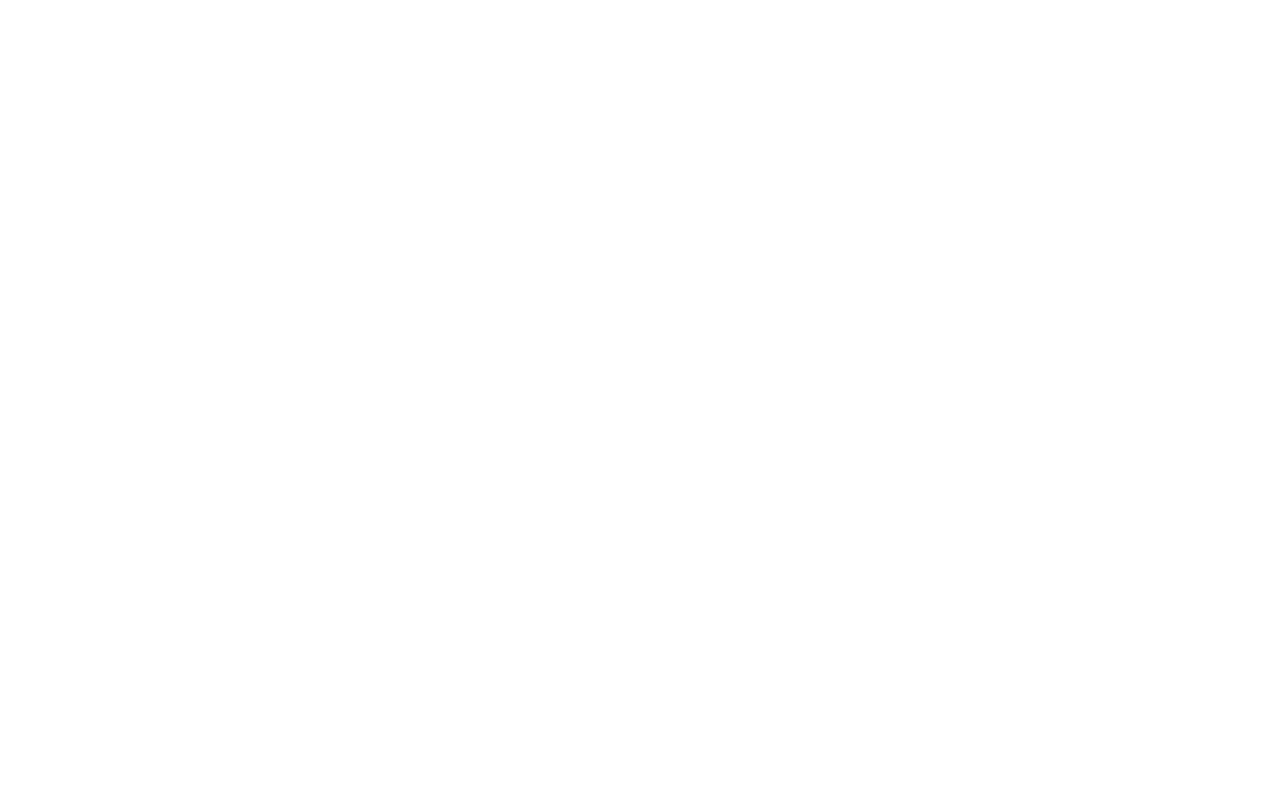
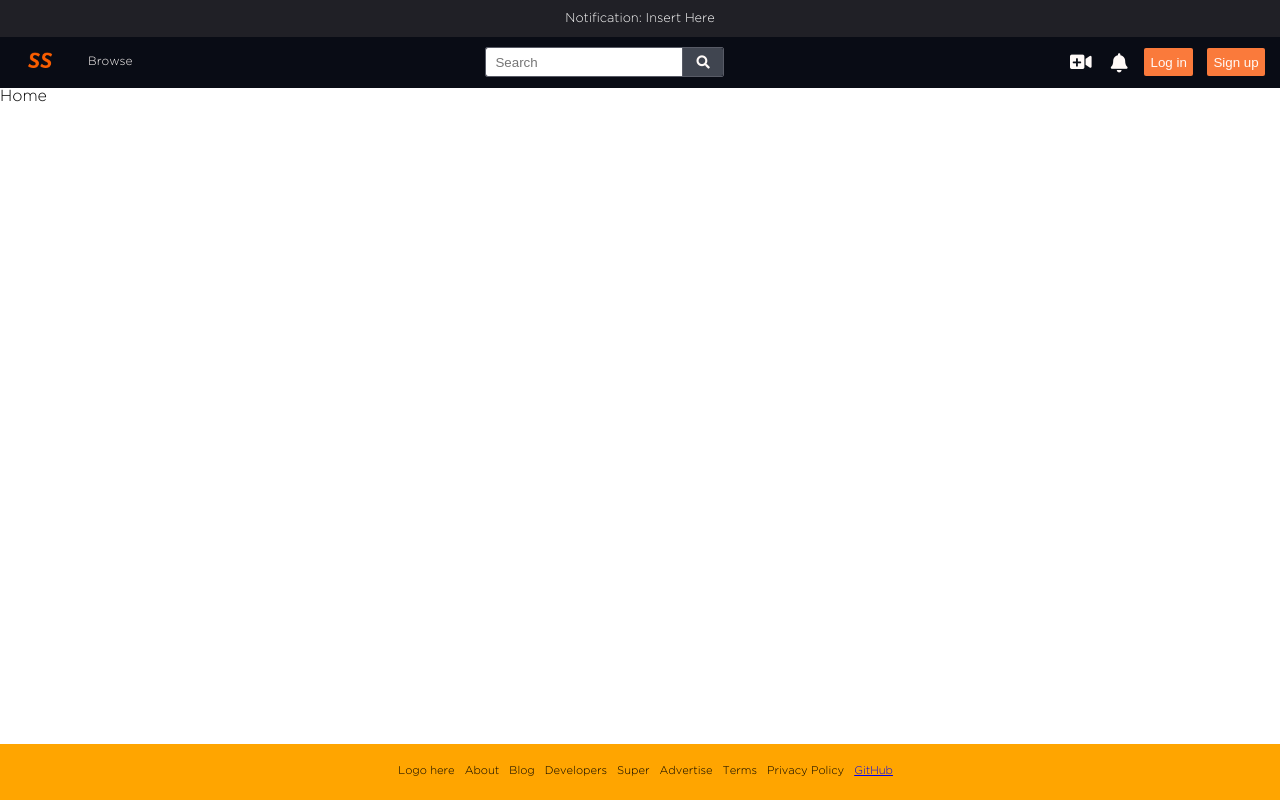
Before and after one commit to pink-cupcakes/youKlipDashboard, a React (Create React App) app in the folder client/: page /home in a window 1280 px wide. Built offline with nearby package versions, Linux system fonts and the light colour scheme.

Commit message:
Styling for header and notification bars

```diff
--- a/client/public/index.html
+++ b/client/public/index.html
@@ -10,7 +10,7 @@
       homescreen on Android. See https://developers.google.com/web/fundamentals/engage-and-retain/web-app-manifest/
     -->
     <link rel="manifest" href="%PUBLIC_URL%/manifest.json">
-    <link rel="shortcut icon" href="%PUBLIC_URL%/favicon.ico">
+
     <!--
       Notice the use of %PUBLIC_URL% in the tags above.
       It will be replaced with the URL of the `public` folder during the build.
@@ -19,8 +19,10 @@
       work correctly both with client-side routing and a non-root public URL.
       Learn how to configure a non-root public URL by running `npm run build`.
     -->
-    <link rel="stylesheet" href="https://use.fontawesome.com/releases/v5.0.13/css/all.css" integrity="sha384-DNOHZ68U8hZfKXOrtjWvjxusGo9WQnrNx2sqG0tfsghAvtVlRW3tvkXWZh58N9jp" crossorigin="anonymous">
 
+    <link rel="stylesheet" href="https://use.fontawesome.com/releases/v5.0.12/css/solid.css" integrity="sha384-VxweGom9fDoUf7YfLTHgO0r70LVNHP5+Oi8dcR4hbEjS8UnpRtrwTx7LpHq/MWLI" crossorigin="anonymous">
+    <link rel="stylesheet" href="https://use.fontawesome.com/releases/v5.0.12/css/regular.css" integrity="sha384-RGDxJbFQcd3/Rei8rYb+3xO3YREd0abxm8WfLkYj7j4HHo5ZVuNUGVx8H8GbpFTQ" crossorigin="anonymous">
+    <link rel="stylesheet" href="https://use.fontawesome.com/releases/v5.0.12/css/fontawesome.css" integrity="sha384-rnr8fdrJ6oj4zli02To2U/e6t1qG8dvJ8yNZZPsKHcU7wFK3MGilejY5R/cUc5kf" crossorigin="anonymous">
 
     <title>React App</title>
   </head>
--- a/client/src/App.js
+++ b/client/src/App.js
@@ -7,7 +7,9 @@
 import Notifications from './components/Notifications';
 import Header from './components/Header';
 import Login from './components/Login';
+import Home from './components/Home';
 import Footer from './components/Footer';
+
 
 class App extends Component {
   render() {
@@ -15,7 +17,8 @@
       <Router>
         <div className="app">
           <Notifications />
-          <Header />
+          <Route exact path="/home" component={Header} />
+          <Home />
           <Route exact path="/login" component={Login} />
 
           <Footer />
--- a/client/src/assets/stylesheets/app.css
+++ b/client/src/assets/stylesheets/app.css
@@ -1,3 +1,15 @@
+:root {
+  --color-orange: #f9643a;
+  --color-light-orange: #fc9049;
+  --color-darker-orange: #fa7a3b;
+  --color-off-white: #fffaf8;
+  --color-smoky-white: #f1f1f1;
+  --color-gray: #404550;
+  --color-lighter-gray: #585b66;
+  --color-black: #090c15;
+  --color-notification-black: #1f1e1f;
+}
+
 @font-face {
   font-family: gotham-black;
   src: url('../font/GOTHAM-BLACK.TTF');
--- a/client/src/assets/stylesheets/footer.css
+++ b/client/src/assets/stylesheets/footer.css
@@ -2,11 +2,14 @@
   display: flex;
   flex-direction: row;
   flex-wrap: wrap;
+  justify-content: center;
   background: orange;
   position: absolute;
   bottom: 0;
 
-  display: none;
+  padding: 2em .5em;
+  font-size: .7em;
+  width: 100%;
 }
 
 .footer > * {
--- a/client/src/assets/stylesheets/header.css
+++ b/client/src/assets/stylesheets/header.css
@@ -1,28 +1,24 @@
 :root {
-  --nav-height: 51px;
-  --header-background-color: #090c15;
-  --header-font-color: #f1f1f1;
+  --nav-height: 52px;
 }
 
 .header-all {
-  display: none;
+  /* display: none; */
 }
 
 .header {
   position: fixed;
-  /* width: 100%; */
-  background: var(--header-background-color);
+  width: 100%;
+  background: var(--color-black);
   display: flex;
   flex-direction: row;
   align-items: center;
+  justify-content: space-between;
 }
 
 .header > * {
-  padding: 0.5rem;
   margin: 0 0.5rem;
-  font-size: 0.75rem;
   font-family: gotham-light;
-  color: var(--header-font-color);
 }
 
 .header-displacer {
@@ -31,13 +27,50 @@
 
 .header-logo {
   width: 2rem;
-  border-radius: 1.5rem;
   padding-right: 0;
 }
 
-.search {
-  min-width: 150px;
-  background: white;
-  color: black;
-  border-radius: 1px;
+.header-left {
+  display: flex;
+  align-items: center;
 }
+.header-left > * {
+  padding: 0.5rem;
+  margin: 0 0.5rem;
+  font-size: 0.75rem;
+  color: var(--color-off-white);
+  text-decoration: none;
+}
+
+
+.header-right {
+  display: flex;
+  flex-direction: row;
+  /* justify-content: center; */
+  align-items: center;
+  font-size: 1.2em;
+}
+.header-right > * {
+  margin: .3em .5em;
+  color: var(--color-off-white);
+}
+.plus-absolute{
+  position: absolute;
+}
+.plus-overlap {
+  font-size: .5em;
+  position: relative;
+  top: -2.307em;
+  left: .29em;
+  color: var(--color-black);
+}
+.header-right > button {
+  padding: .5em .5em;
+  background: var(--color-darker-orange);
+  border-radius: 2px;
+  white-space: nowrap;
+  color: var(--color-off-white);
+}
+.header-right > button > h2 {
+  display: block;
+}
--- a/client/src/assets/stylesheets/notification.css
+++ b/client/src/assets/stylesheets/notification.css
@@ -1,8 +1,17 @@
+.hidden {
+  display: none;
+}
+
+.notification-all {
+
+}
+
 .notification {
   width: 100%;
   background-color: #202026;
 
-  display: none;
+  position: fixed;
+
 }
 
 .notification > * {
@@ -13,5 +22,10 @@
 }
 
 .notification-content {
-  padding: 5px 0;
+  font-size: .8em;
+  padding: 1em 0;
 }
+
+.notification-displacer {
+  height: 2.3em;
+}
--- /dev/null
+++ b/client/src/assets/stylesheets/search.css
@@ -0,0 +1,26 @@
+.search-all {
+  display: flex;
+  flex-direction: row;
+  border: .5px solid var(--color-lighter-gray);
+  border-radius: 2px;
+
+}
+
+.search {
+  width: 100%;
+  min-width: 150px;
+  max-width: 400px;
+  background: white;
+  color: black;
+  border-radius: 2px 0 0 2px;
+  padding: .4rem .6rem;
+  border: none;
+}
+
+.search-all > button {
+  padding: 0 1em;
+  color: var(--color-off-white);
+  background: var(--color-gray);
+  border-radius: 0 2px 2px 0;
+  border-left: .75px solid var(--color-lighter-gray);
+}
--- a/client/src/components/Header.jsx
+++ b/client/src/components/Header.jsx
@@ -1,5 +1,7 @@
 import React, { Component } from 'react';
 import { Link } from 'react-router-dom';
+
+import Search from './Search';
 
 import '../assets/stylesheets/header.css';
 import logoShort from '../assets/vector/SkillShotLogo-Short-Transparent.png';
@@ -9,12 +11,26 @@
     return (
       <div className="header-all">
         <div className="header">
-          <Link to="/">
-            <img className="header-logo" src={logoShort} alt="header-logo" />
-          </Link>
-          <Link to="/"> Browse </Link>
-          <div className="search">Search </div>
-          <div>Not</div>
+          <div className="header-left">
+            <Link to="/">
+              <img className="header-logo" src={logoShort} alt="header-logo" />
+            </Link>
+            <Link to="/"> Browse </Link>
+          </div>
+          <Search />
+
+          <div className="header-right">
+            <div className="header-video-icon">
+              <i className="fas fa-video">
+                <div className="plus-absolute">
+                  <i className="fas fa-plus plus-overlap"></i>
+                </div>
+              </i>
+            </div>
+            <i className="fas fa-bell"></i>
+            <button>Log in</button>
+            <button>Sign up</button>
+        </div>
         </div>
         <div className="header-displacer" />
       </div>
--- /dev/null
+++ b/client/src/components/Home.jsx
@@ -0,0 +1,17 @@
+import React, { Component } from 'react';
+import { Link } from 'react-router-dom';
+
+import '../assets/stylesheets/home.css';
+
+
+class Home extends Component {
+  render() {
+    return (
+      <div className="">
+          <div className="">Home</div>
+      </div>
+    );
+  }
+}
+
+export default Home;
--- a/client/src/components/Notifications.jsx
+++ b/client/src/components/Notifications.jsx
@@ -6,10 +6,13 @@
 class Notification extends Component {
   render() {
     return (
-      <div className="notification">
-        <Link to="/">
-          <div className="notification-content">Notification: Insert Here</div>
-        </Link>
+      <div className="notification-all">
+        <div className="notification">
+          <Link to="/">
+            <div className="notification-content">Notification: Insert Here</div>
+          </Link>
+        </div>
+        <div className="notification-displacer" />
       </div>
     );
   }
--- /dev/null
+++ b/client/src/components/Search.jsx
@@ -0,0 +1,18 @@
+import React, { Component } from 'react';
+import { Link } from 'react-router-dom';
+
+import '../assets/stylesheets/search.css';
+
+
+class Search extends Component {
+  render() {
+    return (
+      <div className="search-all">
+          <input className="search" placeholder="Search"></input>
+          <button className="search-button"><i className="fas fa-search"></i></button>
+      </div>
+    );
+  }
+}
+
+export default Search;
```
Also changed, not shown: client/src/assets/stylesheets/home.css (added).
